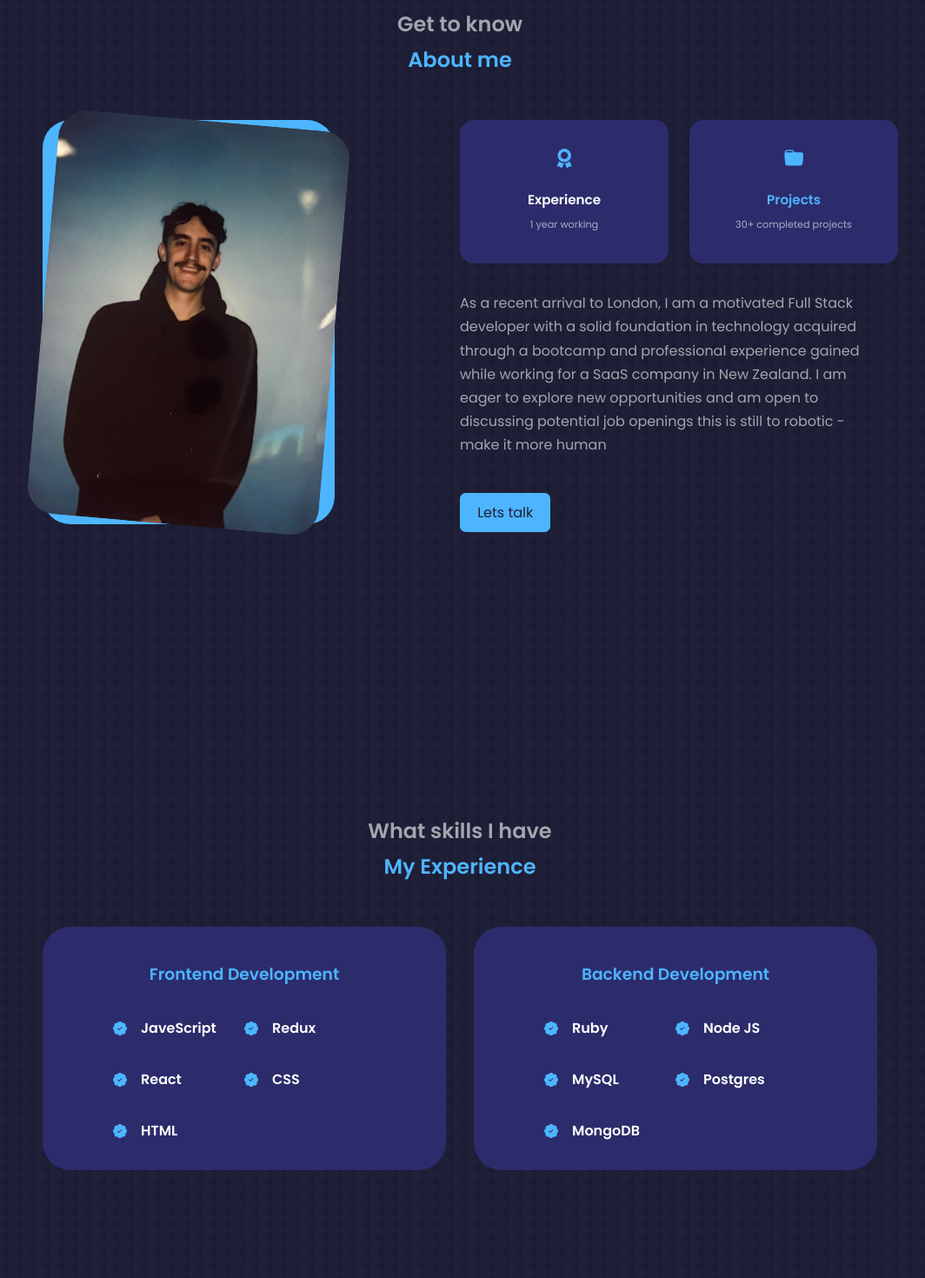
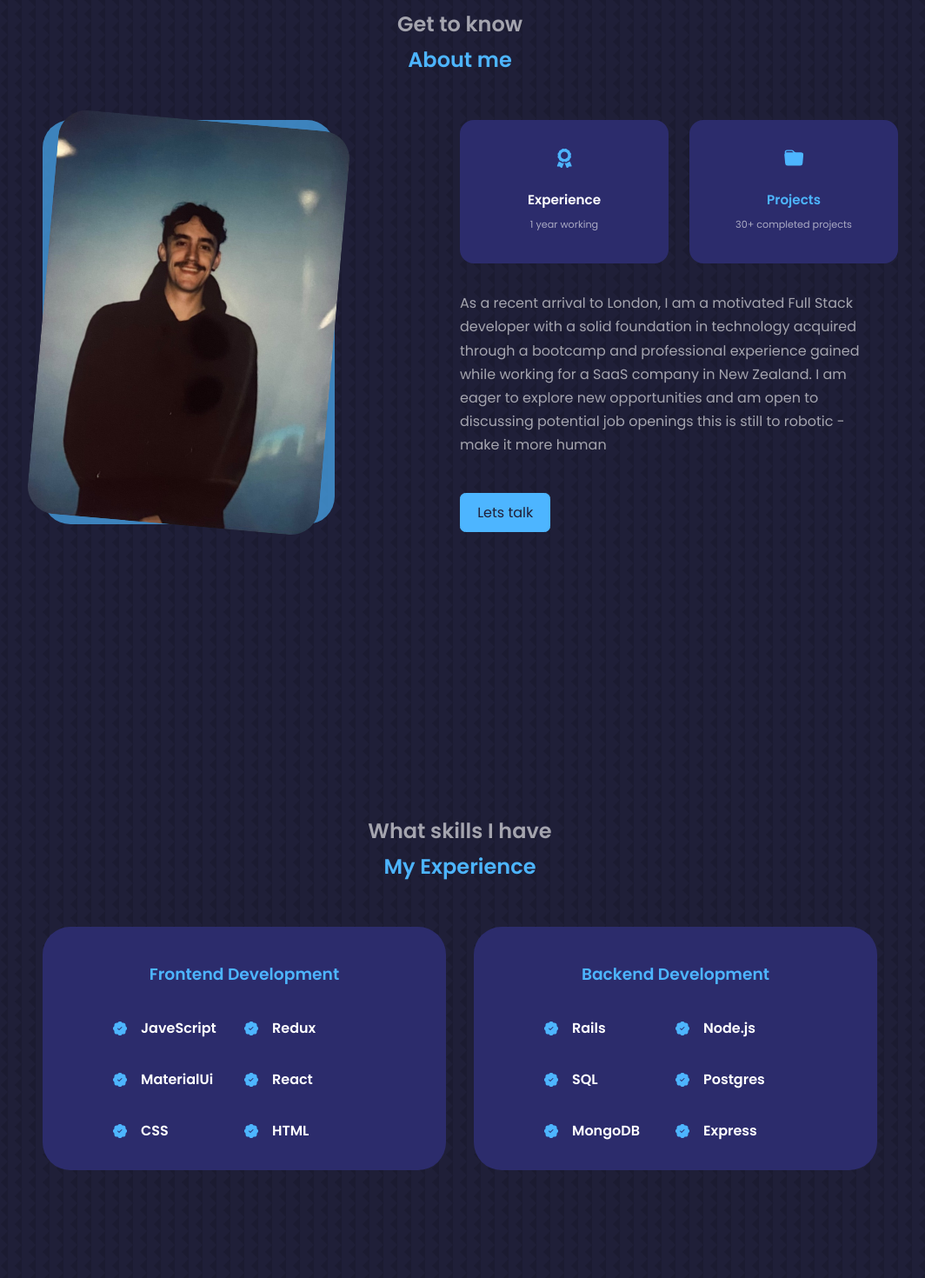
Before and after one commit to taine-rasmussen/portfoliov1, a React (Create React App) app: page / in a window 1280 px wide. Shown: the part 920-2390 px from the top of the page at 87% size, without its empty margins (111-1175 px from the left). Built offline with nearby package versions, Linux system fonts and the light colour scheme.

Commit message:
ahhhhhhhh

```diff
--- a/src/App.css
+++ b/src/App.css
@@ -66,7 +66,6 @@ section {
   margin-top: 8rem;
   height: 100vh;
 }
-/* height is messing up media quries but without it experince containers don't work */
 
 section > h2,
 section > h5 {
--- a/src/Components/About/About.css
+++ b/src/Components/About/About.css
@@ -8,7 +8,7 @@
   width: 100%;
   aspect-ratio: 1/1;
   border-radius: 2rem;
-  background-color: var(--colour-primary);
+  background-color: #4db5ffab;
   display: grid;
   place-items: center;
 }
@@ -103,6 +103,6 @@
   }
 }
 
-.hover:hover{
+.hover:hover {
   cursor: pointer;
 }
--- a/src/Components/Experience/Experience.js
+++ b/src/Components/Experience/Experience.js
@@ -12,17 +12,19 @@ const Experience = () => {
   const frontEnd = [
     { language: 'JaveScript' },
     { language: 'Redux' },
+    { language: 'MaterialUi' },
     { language: 'React' },
     { language: 'CSS' },
     { language: 'HTML' },
   ]
 
   const backEnd = [
-    { language: 'Ruby' },
-    { language: 'Node JS' },
-    { language: 'MySQL' },
+    { language: 'Rails' },
+    { language: 'Node.js' },
+    { language: 'SQL' },
     { language: 'Postgres' },
-    { language: 'MongoDB' }
+    { language: 'MongoDB' },
+    { language: 'Express' },
   ]
 
 
```
